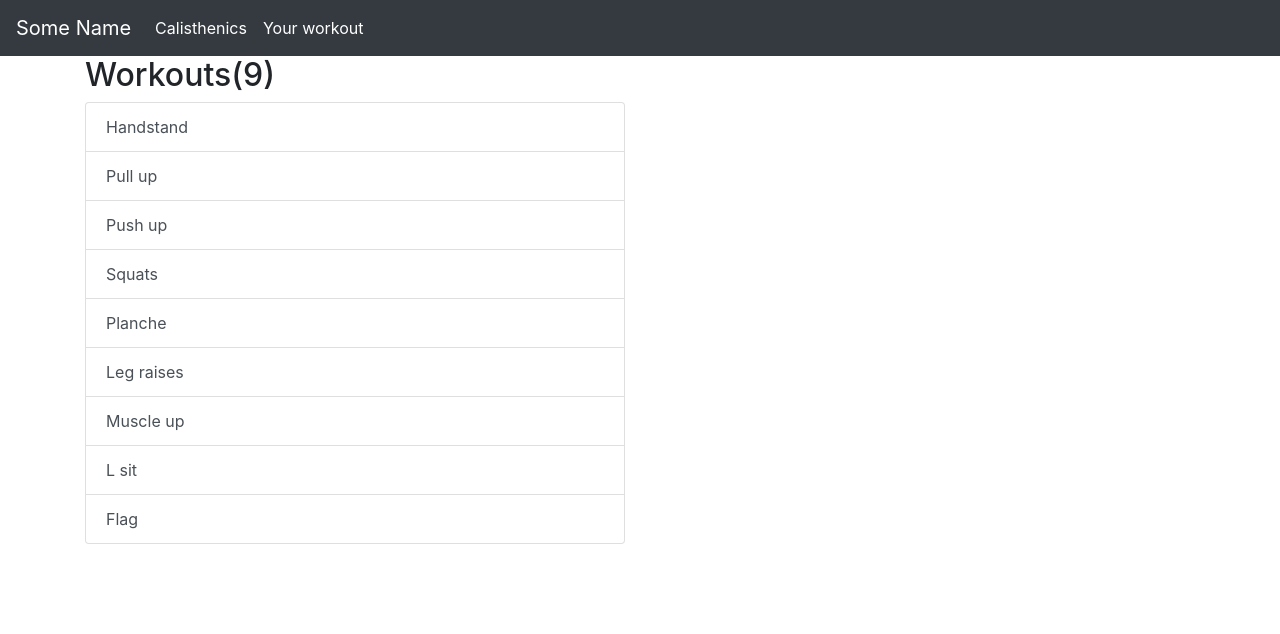
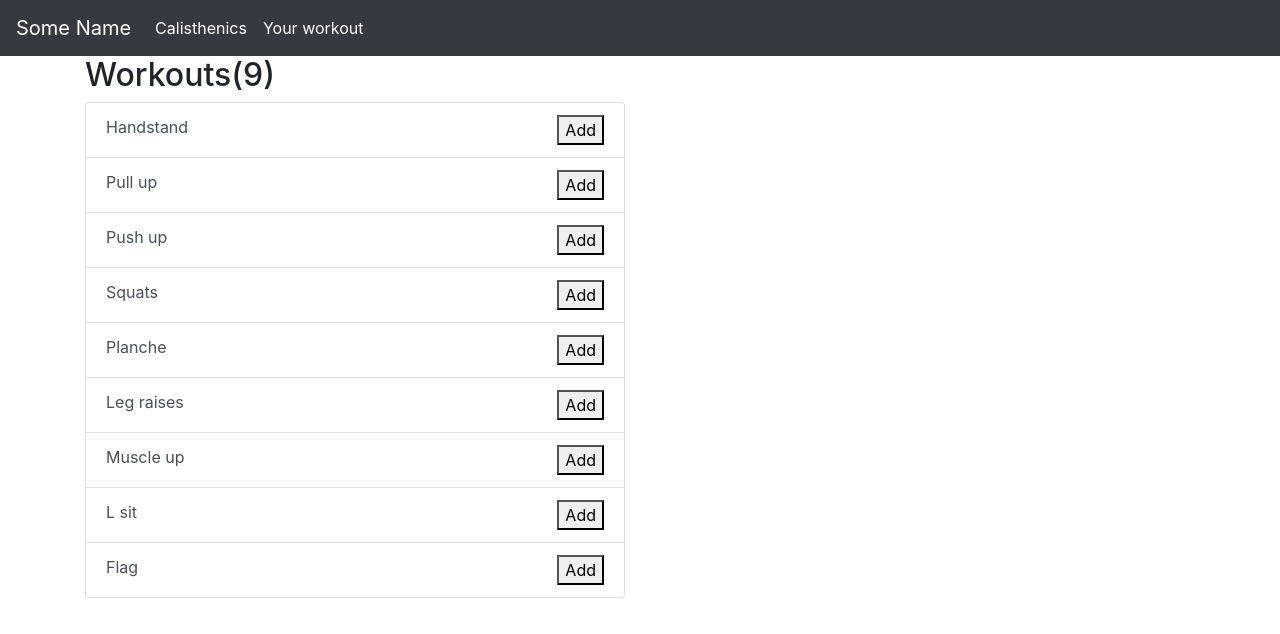
Before and after one commit to crazy1levelup/workoutapp, an Angular app: page /calisthenics in a window 1280 px wide. Shown: the top 634 px of the page. Built offline with nearby package versions, Linux system fonts and the light colour scheme.

Commit message:
button added

```diff
--- a/src/app/item-list/item-list.component.html
+++ b/src/app/item-list/item-list.component.html
@@ -3,7 +3,11 @@
         <div class="col-6">
             <h2>Workouts({{items.length}})</h2>
           <div class="list-group" id="list-tab" role="tablist">
-            <a *ngFor="let item of items" [routerLink]="[item.id]" class="list-group-item list-group-item-action" id="list-home-list" data-toggle="list">{{item.name}}</a>
+            <a *ngFor="let item of items" [routerLink]="[item.id]" class="list-group-item list-group-item-action" id="list-home-list" data-toggle="list">{{item.name}}
+              <span class="float-right">
+                <i class="fas fa-plus-circle"><button>Add</button></i>
+              </span>
+            </a>
           </div>
         </div>
         <div>
```
